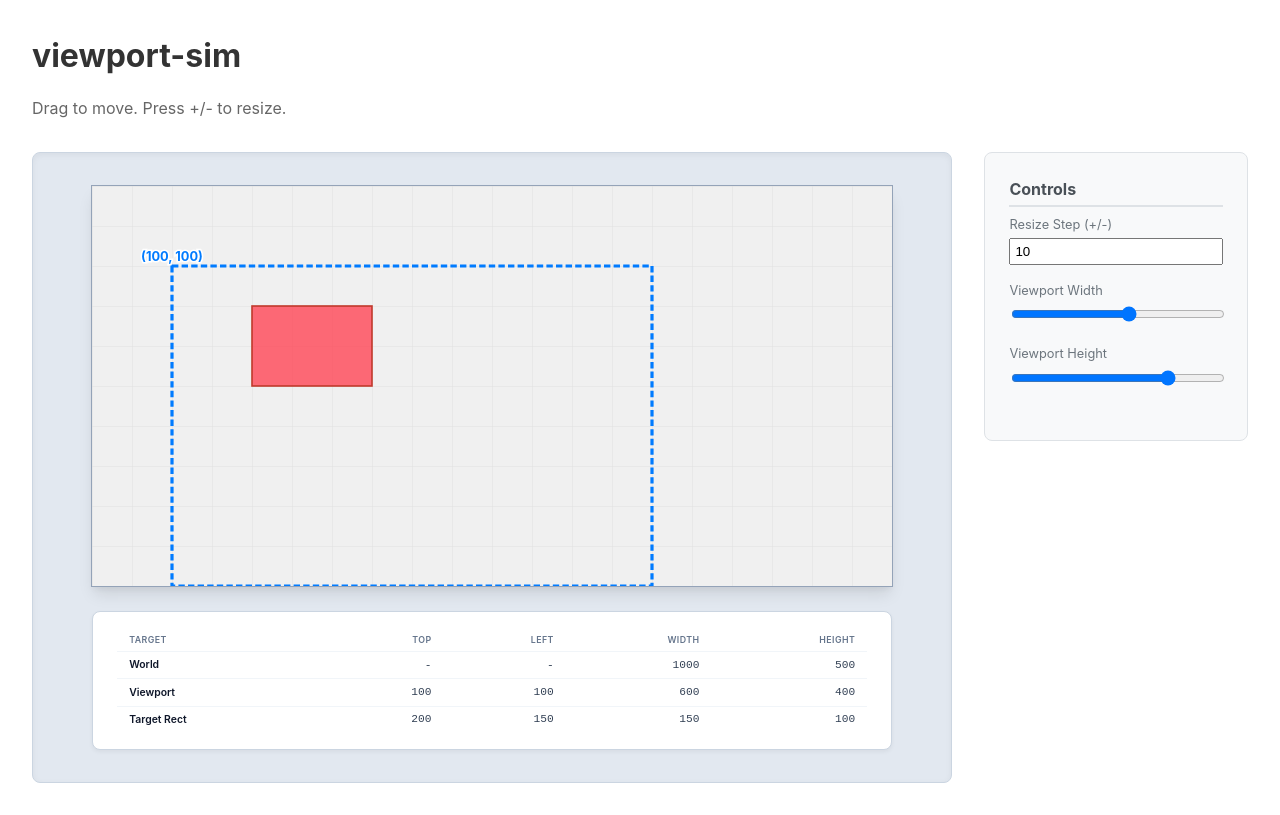
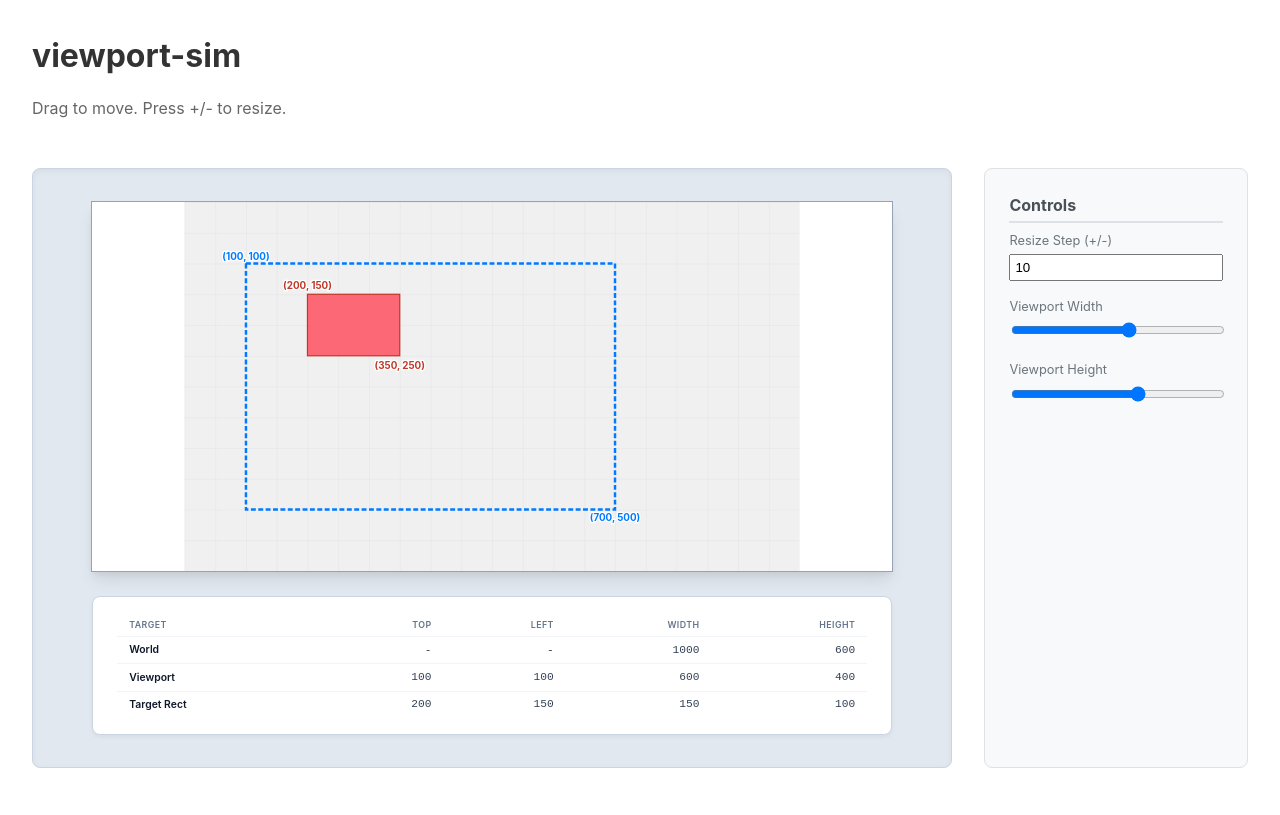
Before and after one commit to dangan-dev/rect-sim, a React (Vite) app: page / in a window 1280 px wide. Built offline with nearby package versions, Linux system fonts and the light colour scheme.

Commit message:
矩形の座標を表示

```diff
--- a/src/App.css
+++ b/src/App.css
@@ -8,14 +8,18 @@
 .container {
   width: 100%;
   max-width: 100%;
+  height: 100vh;
   margin: 0;
   padding: 2rem;
   box-sizing: border-box;
   font-family: -apple-system, BlinkMacSystemFont, "Segoe UI", Roboto, Helvetica, Arial, sans-serif;
+  display: flex;
+  flex-direction: column;
 }
 
 header {
   margin-bottom: 2rem;
+  flex-shrink: 0;
 }
 
 header h1 {
@@ -30,8 +34,10 @@ header p {
 .main-layout {
   display: flex;
   gap: 2rem;
-  align-items: flex-start;
+  align-items: stretch;
   width: 100%;
+  flex: 1;
+  min-height: 0; /* flexアイテムが縮めるように設定 */
 }
 
 .stage-container {
@@ -47,13 +53,13 @@ header p {
   justify-content: flex-start; /* 上寄せ */
   padding: 2rem;
   gap: 1.5rem; /* SVGと情報パネルの隙間 */
-  height: max-content; /* コンテンツの高さに合わせる */
 }
 
 .world-svg {
   width: 100%;
   max-width: 800px;
-  height: auto;
+  flex: 1;
+  min-height: 0;
   display: block;
   background: #ffffff; /* 仮想ウィンドウの背景 */
   box-shadow: 0 10px 15px -3px rgba(0,0,0,0.1), 0 4px 6px -2px rgba(0,0,0,0.05);
@@ -70,6 +76,7 @@ header p {
   border: 1px solid #cbd5e1;
   box-shadow: 0 2px 4px rgba(0,0,0,0.05);
   box-sizing: border-box;
+  flex-shrink: 0;
 }
 
 .info-table {
@@ -130,6 +137,7 @@ header p {
   padding: 1.5rem;
   border-radius: 8px;
   border: 1px solid #dee2e6;
+  overflow-y: auto;
 }
 
 .info-panel section {
--- a/src/App.tsx
+++ b/src/App.tsx
@@ -10,7 +10,7 @@ interface Rect {
 
 function App() {
   // 仮想ウィンドウ（ワールド）のサイズ
-  const worldSize = { width: 1000, height: 500 };
+  const worldSize = { width: 1000, height: 600 };
 
   // ビューポートの状態
   const [viewport, setViewport] = useState<Rect>({
@@ -191,6 +191,32 @@ function App() {
               className="draggable-rect"
               onMouseDown={handleMouseDown}
             />
+            {/* Target Rect 左上の座標 (Rectの上に配置) */}
+            <text
+              x={targetRect.x}
+              y={targetRect.y - 15}
+              fill="#c0392b"
+              fontSize="16"
+              fontWeight="bold"
+              textAnchor="middle"
+              dominantBaseline="central"
+              style={{ pointerEvents: 'none', paintOrder: 'stroke', stroke: 'white', strokeWidth: '4px' }}
+            >
+              ({Math.round(targetRect.x)}, {Math.round(targetRect.y)})
+            </text>
+            {/* Target Rect 右下の座標 (Rectの下に配置) */}
+            <text
+              x={targetRect.x + targetRect.width}
+              y={targetRect.y + targetRect.height + 15}
+              fill="#c0392b"
+              fontSize="16"
+              fontWeight="bold"
+              textAnchor="middle"
+              dominantBaseline="central"
+              style={{ pointerEvents: 'none', paintOrder: 'stroke', stroke: 'white', strokeWidth: '4px' }}
+            >
+              ({Math.round(targetRect.x + targetRect.width)}, {Math.round(targetRect.y + targetRect.height)})
+            </text>
           </svg>
 
           <div className="bottom-info">
```
